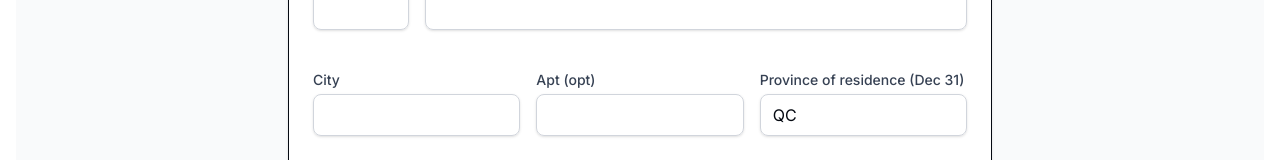
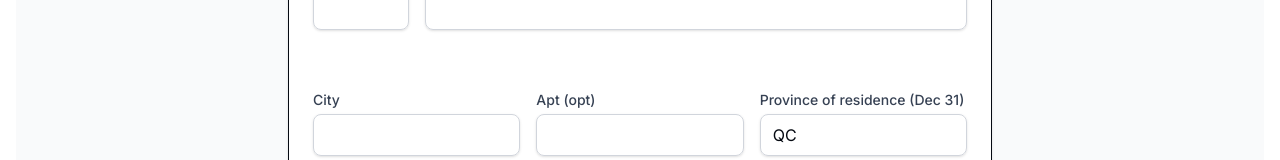
Before and after one commit to Datav1nci/Effitaxes, a Next.js app in the folder effitaxes/: page /en/inscription in a window 1280 px wide. Shown: the part 386-546 px from the top of the page. Built offline with nearby package versions, Linux system fonts and the light colour scheme; no server answers.

Commit message:
form enhancement

```diff
--- a/effitaxes/src/components/enrollment/FormUI.tsx
+++ b/effitaxes/src/components/enrollment/FormUI.tsx
@@ -5,8 +5,9 @@ import { useFormContext } from "react-hook-form";
 
 
 interface FieldProps extends React.InputHTMLAttributes<HTMLInputElement> {
-    label: string;
+    label: string | React.ReactNode;
     name: string;
+    labelClassName?: string;
 }
 
 export const FormLabel = ({ children, className }: { children: React.ReactNode; className?: string }) => (
@@ -25,11 +26,11 @@ export const FormError = ({ name }: { name: string }) => {
     return <p className="text-red-500 text-xs mt-1">{error.message as string}</p>;
 };
 
-export const FormInput = ({ label, name, className, ...props }: FieldProps) => {
+export const FormInput = ({ label, name, className, labelClassName, ...props }: FieldProps) => {
     const { register } = useFormContext();
     return (
         <div className="mb-4">
-            <FormLabel>{label}</FormLabel>
+            <FormLabel className={labelClassName}>{label}</FormLabel>
             <input
                 {...register(name)}
                 {...props}
@@ -41,16 +42,17 @@ export const FormInput = ({ label, name, className, ...props }: FieldProps) => {
 };
 
 interface SelectProps extends React.SelectHTMLAttributes<HTMLSelectElement> {
-    label: string;
+    label: string | React.ReactNode;
     name: string;
     options: { label: string; value: string }[];
+    labelClassName?: string;
 }
 
-export const FormSelect = ({ label, name, options, className, ...props }: SelectProps) => {
+export const FormSelect = ({ label, name, options, className, labelClassName, ...props }: SelectProps) => {
     const { register } = useFormContext();
     return (
         <div className="mb-4">
-            <FormLabel>{label}</FormLabel>
+            <FormLabel className={labelClassName}>{label}</FormLabel>
             <select
                 {...register(name)}
                 {...props}
--- a/effitaxes/src/components/enrollment/StepPersonal.tsx
+++ b/effitaxes/src/components/enrollment/StepPersonal.tsx
@@ -26,9 +26,29 @@ export const StepPersonal = ({ t }: { t: Dictionary }) => {
                 </div>
             </div>
             <div className="grid grid-cols-1 md:grid-cols-3 gap-4">
-                <FormInput label={t.enrollment.personal.addressCity} name="personal.addressCity" />
-                <FormInput label={t.enrollment.personal.addressApp} name="personal.addressApp" />
-                <FormInput label={t.enrollment.personal.province} name="personal.province" defaultValue="QC" />
+                <FormInput
+                    label={t.enrollment.personal.addressCity}
+                    name="personal.addressCity"
+                    labelClassName="md:min-h-10 flex md:items-end"
+                />
+                <FormInput
+                    label={t.enrollment.personal.addressApp}
+                    name="personal.addressApp"
+                    labelClassName="md:min-h-10 flex md:items-end"
+                />
+                <FormInput
+                    label={
+                        <span>
+                            {t.enrollment.personal.province.split('(')[0]}
+                            <span className="whitespace-nowrap">
+                                ({t.enrollment.personal.province.split('(')[1]}
+                            </span>
+                        </span>
+                    }
+                    name="personal.province"
+                    defaultValue="QC"
+                    labelClassName="md:min-h-10 flex md:items-end"
+                />
             </div>
 
             <div className="grid grid-cols-1 md:grid-cols-2 gap-4">
--- a/effitaxes/src/lib/dictionary.ts
+++ b/effitaxes/src/lib/dictionary.ts
@@ -104,7 +104,7 @@ export const dictionary = {
                     widowed: "Veuf/Veuve",
                 },
                 maritalChangeDate: "Date du changement (si changé en 2025)",
-                province: "Province de résidence (au31 déc)",
+                province: "Province de résidence (au 31 déc)",
                 ownerTenant: "Êtes-vous propriétaire ou locataire ?",
                 ownerTenantOptions: {
                     owner: "Propriétaire",
```
